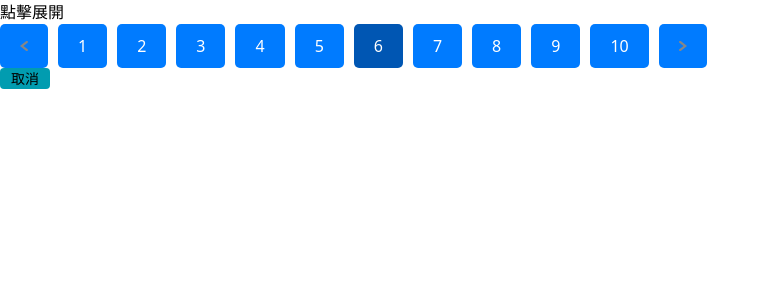
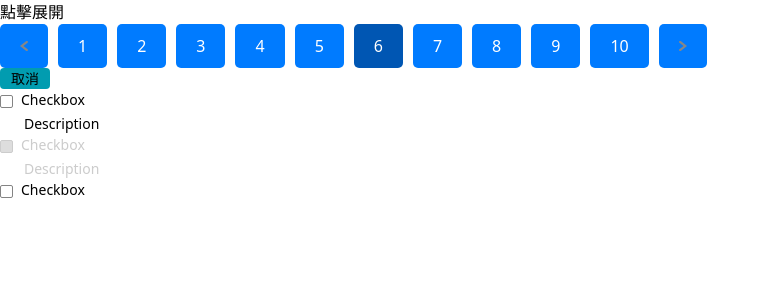
Before and after one commit to J4NLab/J4N-UI, a React (Vite) app: page / in a window 1280 px wide. Shown: the top 300 px of the page, without its empty margins (0-770 px from the left). Built offline with nearby package versions, Linux system fonts and the light colour scheme; the HTML template or start-up script is replaced by a standard one.

Commit message:
feat: add checkbox

```diff
--- a/src/App.tsx
+++ b/src/App.tsx
@@ -9,6 +9,7 @@ import {
 } from "./components/Dialog";
 import Pagination from "./components/Pagination";
 import JanUIProvider from "./theme/provider";
+import Checkbox from "./components/Checkbox";
 import { colorList } from "./mocks/_colorList";
 
 function App() {
@@ -31,6 +32,9 @@ function App() {
       <Button textColor="success.100" onClick={() => setIsOpen(false)}>
         取消
       </Button>
+      <Checkbox name="Checkbox" description="Description" disabled={false} />
+      <Checkbox name="Checkbox" description="Description" disabled={true} />
+      <Checkbox name="Checkbox" disabled={false} />
     </JanUIProvider>
   );
 }
--- /dev/null
+++ b/src/components/Checkbox/index.tsx
@@ -0,0 +1,54 @@
+import React, { useState } from "react";
+import "./style.css";
+import Typography from "../Typography";
+
+type CheckboxProps = {
+  name: string;
+  description?: string;
+  disabled?: boolean;
+};
+
+const Checkbox = ({
+  name,
+  description = "",
+  disabled = false,
+}: CheckboxProps) => {
+  const [checked, setChecked] = useState(false);
+  console.log("checked", checked);
+
+  return (
+    <div className="checkbox-container">
+      <div className="checkbox-and-name">
+        <label>
+          <input
+            type="checkbox"
+            checked={checked}
+            onChange={() => !disabled && setChecked(!checked)}
+            disabled={disabled}
+          />
+          <span className={`checkmark ${disabled ? "disabled" : ""}`}></span>
+        </label>
+        <span className="checkbox-name">
+          <Typography
+            style={{ fontSize: "14px", color: disabled ? "#ccc" : "" }}
+            sprites="regular"
+          >
+            {name}
+          </Typography>
+        </span>
+      </div>
+      {description ? (
+        <p className="checkbox-description">
+          <Typography
+            style={{ fontSize: "14px", color: disabled ? "#ccc" : "" }}
+            sprites="regular"
+          >
+            {description}
+          </Typography>
+        </p>
+      ) : null}
+    </div>
+  );
+};
+
+export default Checkbox;
--- /dev/null
+++ b/src/components/Checkbox/style.css
@@ -0,0 +1,89 @@
+.checkbox-container {
+  position: relative;
+  display: flex;
+  flex-direction: column;
+  align-items: left;
+  cursor: pointer;
+  user-select: none;
+}
+.checkbox-and-name {
+  display: flex;
+  align-items: center;
+  justify-content: left;
+}
+.checkbox-container .checkbox-name {
+  margin-left: 8px;
+  height: 24px;
+}
+
+.checkbox-description {
+  margin-left: 24px;
+}
+
+.checkbox-container input {
+  display: none;
+}
+
+.checkmark {
+  display: flex;
+  align-items: center;
+  justify-content: center;
+  height: 13px; /* Adjust as needed */
+  width: 13px; /* Adjust as needed */
+  background-color: #fff;
+  border: 1px solid #848484;
+  border-radius: 2px;
+}
+
+/* Unchecked - Default */
+.checkbox-container input:not(:checked) ~ .checkmark {
+  background-color: #fff;
+  border: 1px solid #848484;
+}
+
+/* Unchecked - Hover */
+.checkbox-container:hover input:not(:checked) ~ .checkmark {
+  background-color: #fff;
+  border: 1px solid #626262;
+}
+
+/* Unchecked - Disabled */
+.checkbox-container input:not(:checked):disabled ~ .checkmark {
+  background-color: #ddd;
+  border: 1px solid #ccc;
+}
+
+/* Checked - Default */
+.checkbox-container input:checked ~ .checkmark {
+  background-color: #019cb0;
+  border: 1px solid #019cb0;
+}
+
+/* Checked - Hover */
+.checkbox-container:hover input:checked ~ .checkmark {
+  background-color: #097984;
+  border: 1px solid #097984;
+}
+
+/* Checked - Disabled */
+.checkbox-container input:checked:disabled ~ .checkmark {
+  background-color: #b8b8b8;
+}
+
+.checkmark:after {
+  content: "";
+  display: none;
+  width: 10px;
+  height: 10px;
+}
+
+.checkbox-container input:checked ~ .checkmark:after {
+  display: block;
+}
+
+.checkbox-container .checkmark:after {
+  background-image: url("../../assets/checkmark.svg");
+  background-repeat: no-repeat;
+  background-position: center;
+  background-size: contain;
+}
```
Also changed, not shown: src/assets/checkmark.svg (added).
